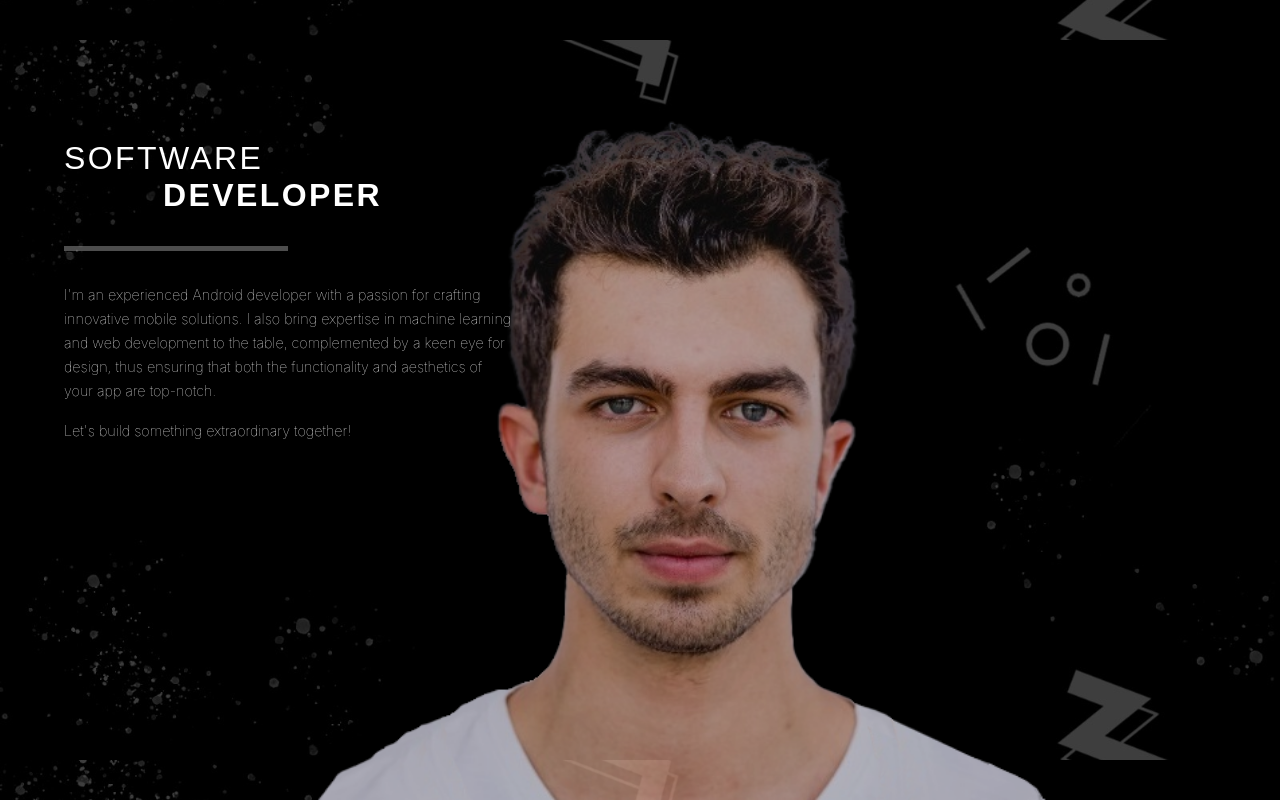
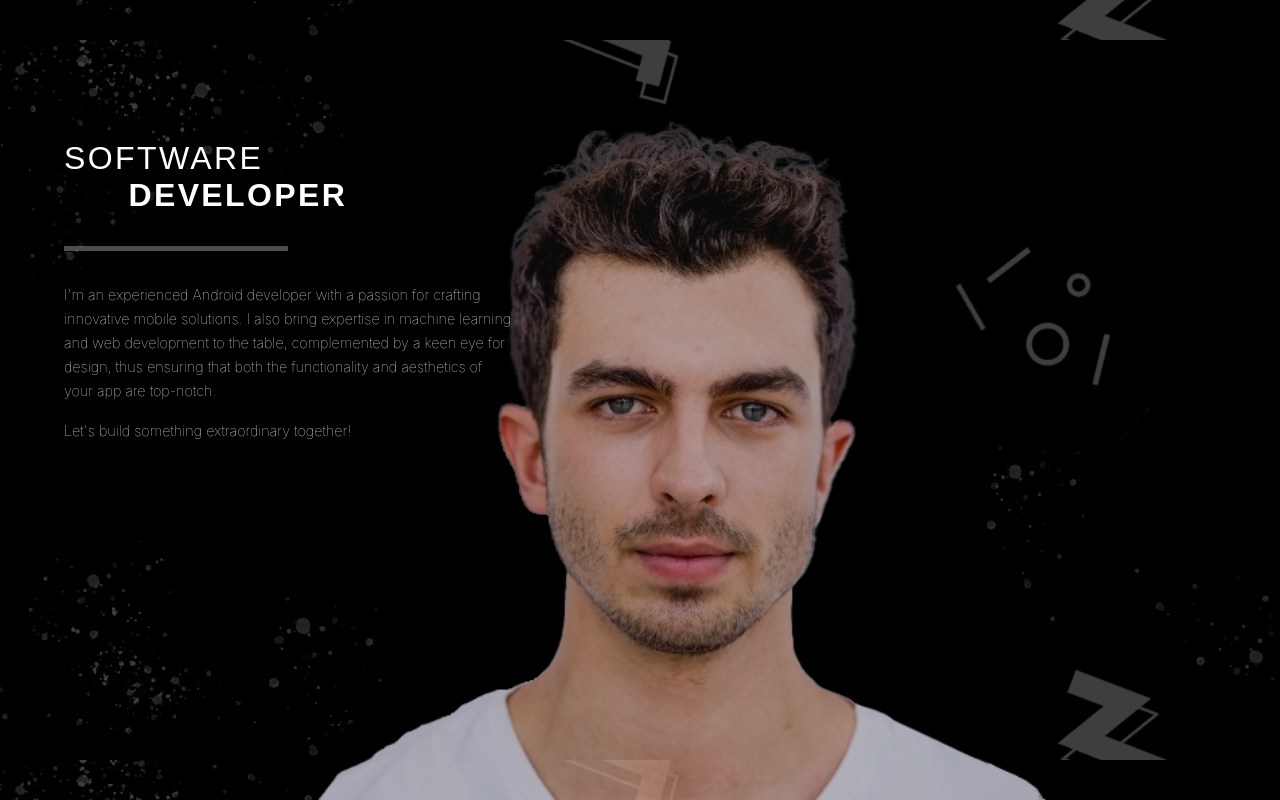
Before and after one commit to VassRichard/vassrichard.github.io, a React (Create React App) app: page / in a window 1280 px wide. Built offline with nearby package versions, Linux system fonts and the light colour scheme.

Commit message:
Improvements for desktop devices and extra setups

```diff
--- a/src/components/LandingArea/LandingArea.css.tsx
+++ b/src/components/LandingArea/LandingArea.css.tsx
@@ -1,12 +1,15 @@
 import styled from 'styled-components';
 import LandingAreaWallpaper from '../../assets/LandingArea.jpeg';
 import PersonImage from '../../assets/PersonImage.png';
+import { Breakpoints, minWidthQuery } from "../../utils/globals";
 
-export const LandingAreaWrapper = styled.div`
+export const LandingAreaWrapper = styled.div<{
+    isSmallDevice: boolean;
+}>`
     height: 100vh;
     position: relative;
     background: url(${LandingAreaWallpaper}) center center;
-    background-size: contain;
+    background-size: ${(props) => props.isSmallDevice ? 'cover' : 'contain'};
 `;
 
 export const DescriptionWrapper = styled.div`
@@ -14,8 +17,16 @@ export const DescriptionWrapper = styled.div`
     top: 17.5%;
     left: 5%;
     position: absolute;
-    font-size: 2rem;
     color: White;
+
+    ${minWidthQuery(Breakpoints.medium)} {
+        width: 30%;
+    }
+
+    ${minWidthQuery(Breakpoints.mediumExtra)} {
+        width: 35%;
+    }
+
 `;
 
 export const PersonWrapper = styled.div`
@@ -30,9 +41,18 @@ export const PersonWrapper = styled.div`
 `;
 
 export const RoleWrapper = styled.div`
-    width: 71%;
+    width: 50%;
     font-family: 'Aspekta', sans-serif;
     letter-spacing: 0.15rem;
+
+    ${minWidthQuery(Breakpoints.medium)} {
+        width: 88.75%;
+        font-size: 2rem;
+    }
+
+    ${minWidthQuery(Breakpoints.large)} {
+        width: 63.25%;
+    }
 `;
 
 export const FirstLine = styled.div`
@@ -60,4 +80,12 @@ export const RoleDescription = styled.div`
     line-height: 1.5rem;
     font-size: 0.9rem;
     font-weight: 50;
+
+    ${minWidthQuery(Breakpoints.medium)} {
+        font-size: 0.75rem;
+    }
+
+    ${minWidthQuery(Breakpoints.large)} {
+        font-size: 0.9rem;
+    }
 `;
--- a/src/components/LandingArea/LandingArea.tsx
+++ b/src/components/LandingArea/LandingArea.tsx
@@ -1,10 +1,13 @@
 import { FC } from "react";
 import { LandingAreaWrapper, PersonWrapper, DescriptionWrapper, RoleWrapper, FirstLine, SecondLine, Separator, RoleDescription, SeparatorSpace } from './LandingArea.css';
 import { LandingAreaConfig } from '../../config/general';
+import { useGetScreenSize } from "../../utils/resolutions";
 
 export const LandingArea: FC = () => {
+    const { isMobile, isTablet } = useGetScreenSize();
+
     return (
-        <LandingAreaWrapper >
+        <LandingAreaWrapper isSmallDevice={isMobile() || isTablet()}>
             <PersonWrapper />
             <DescriptionWrapper>
                 <RoleWrapper>
--- /dev/null
+++ b/src/utils/globals.ts
@@ -0,0 +1,18 @@
+export const SCREEN_SIZES = {
+    bigScreen: 1700,
+    desktop: 1200,
+    tablet: 768,
+    mobile: 400
+};
+
+export const Breakpoints = {
+    nano: '400px',
+    small: '500px',
+    medium: '768px',
+    mediumExtra: '1024px',
+    large: '1200px',
+    xxLarge: '1920px',
+    fourK: '3840px'
+};
+
+export const minWidthQuery = (breakpoint: string) => `@media screen and (min-width: ${breakpoint})`;
--- /dev/null
+++ b/src/utils/resolutions.ts
@@ -0,0 +1,37 @@
+import { useEffect, useState } from 'react';
+import { SCREEN_SIZES } from "./globals";
+
+type resolutions = keyof typeof SCREEN_SIZES;
+
+export const useGetScreenSize = () => {
+    const [resolution, setResolution] = useState<resolutions>();
+
+    const setupResolutionAdaptation = () => {
+        Object.entries(SCREEN_SIZES).some(([key, value]) => {
+            if (value <= window.innerWidth) {
+                setResolution(key as resolutions);
+                return true;
+            }
+            return false;
+        });
+
+        return false;
+    };
+
+    useEffect(() => {
+        setupResolutionAdaptation();
+        window.addEventListener('resize', setupResolutionAdaptation);
+
+        return () => {
+            window.removeEventListener('resize', setupResolutionAdaptation);
+        };
+    }, []);
+
+    return {
+        resolution,
+        isMobile: (): boolean => resolution === 'mobile',
+        isTablet: (): boolean => resolution === 'tablet',
+        isDesktop: (): boolean => resolution === 'desktop',
+        isBigScreen: (): boolean => resolution === 'bigScreen'
+    };
+};
```
